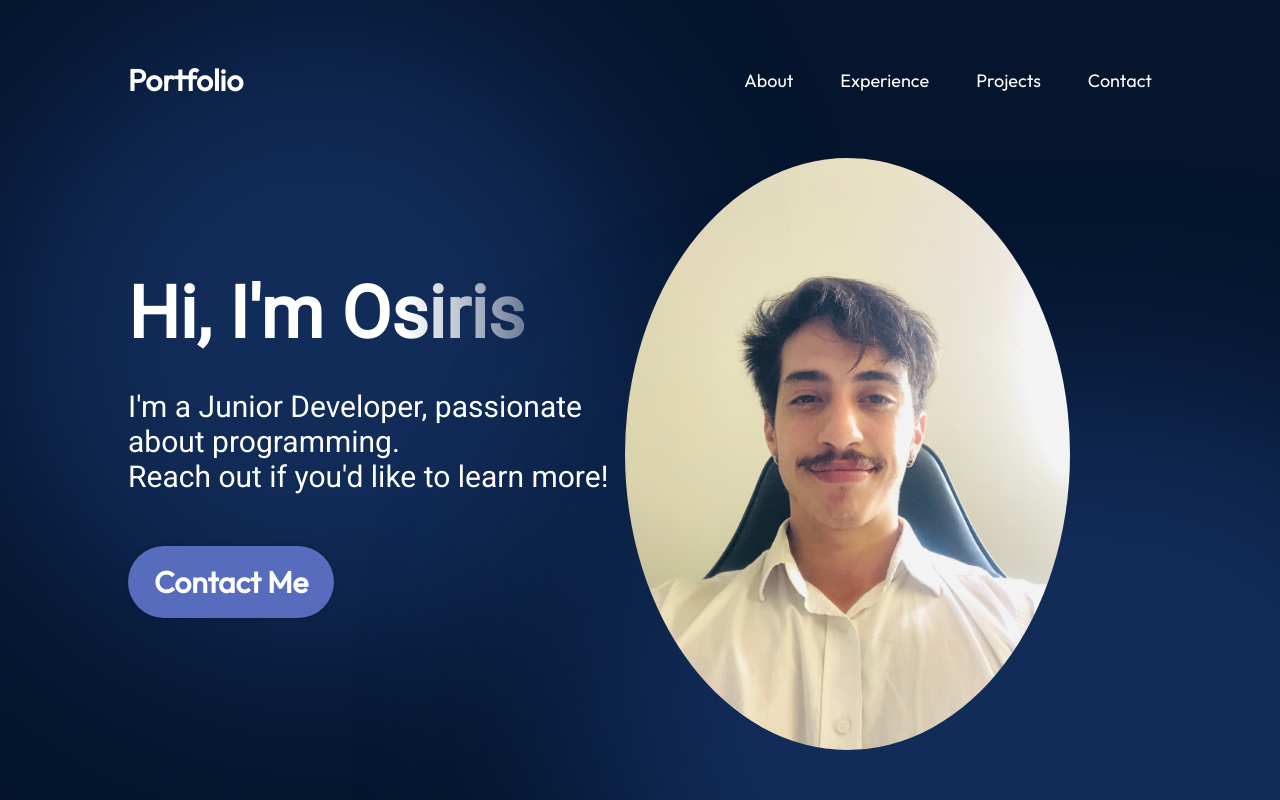
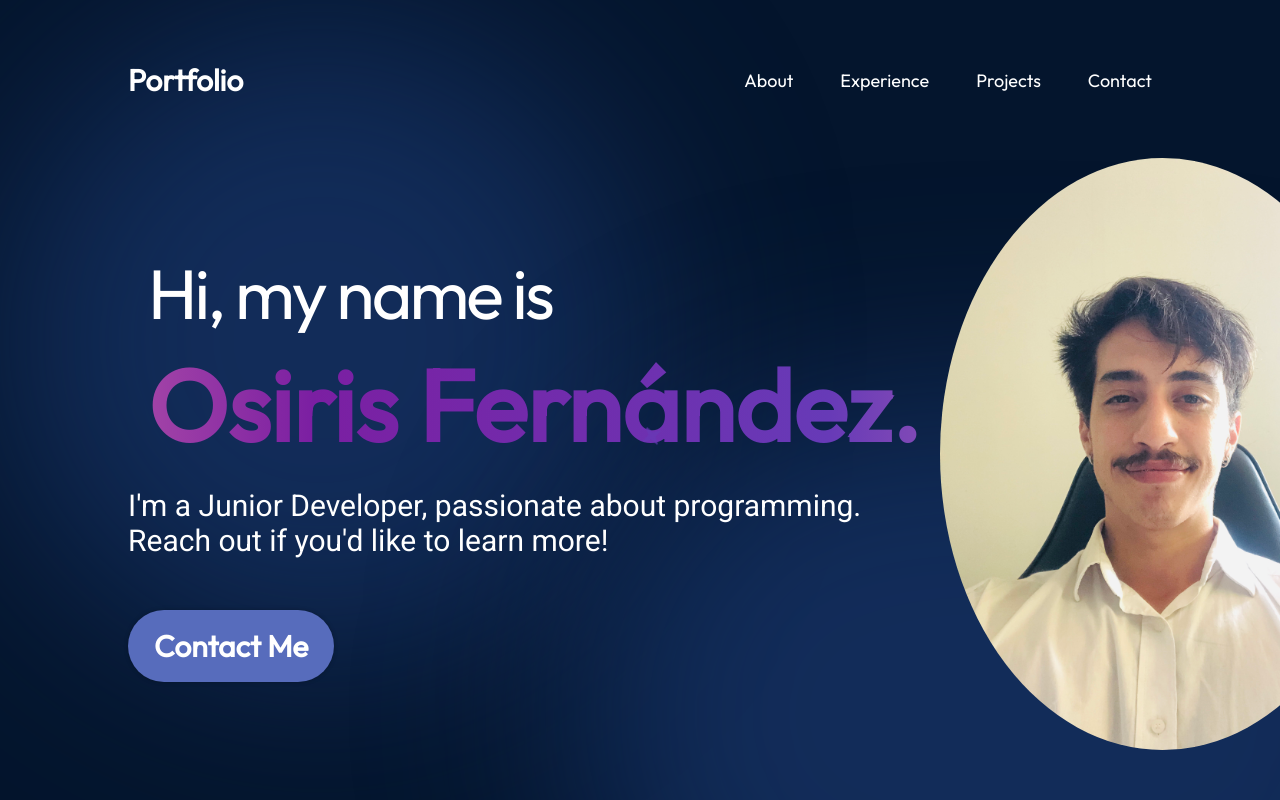
Before and after one commit to OsirisFer/react-github-pages, a React (Create React App) app: page / in a window 1280 px wide. Shown: the top 800 px of the page. Built offline with nearby package versions, Linux system fonts and the light colour scheme.

Commit message:
Added stars and pretty title +

```diff
--- a/src/components/About/About.module.css
+++ b/src/components/About/About.module.css
@@ -71,12 +71,16 @@
 }
 
 .aboutItem h3 {
-  font-size: 25px;
+  font-size: 30px;
   font-weight: 600;
 }
 
 .aboutItem p {
-  font-size: 25px;
+  font-size: 22px;
+}
+
+.aboutItem img {
+  margin-right: 20px;
 }
 
 @media screen and (max-width: 830px) {
--- a/src/components/Contact/SocialLinks.css
+++ b/src/components/Contact/SocialLinks.css
@@ -61,7 +61,7 @@
 }
 
 .socialLinks li:nth-child(3) a:before {
-  background: #dd4b39;
+  background: rgba(0, 0, 0, 0.952);
 }
 
 .socialLinks li:nth-child(4) a:before {
--- a/src/components/Hero/Hero.jsx
+++ b/src/components/Hero/Hero.jsx
@@ -1,14 +1,60 @@
-import React from "react";
+import React, { useEffect } from "react";
 
 import styles from "./Hero.module.css";
 import OsirisImg from "./OsirisImg.png";
+import "./stars.css";
 
 export const Hero = () => {
+  useEffect(() => {
+    let index = 0;
+    const interval = 1000;
+
+    const rand = (min, max) =>
+      Math.floor(Math.random() * (max - min + 1)) + min;
+
+    const animate = (star) => {
+      star.style.setProperty("--star-left", `${rand(-10, 100)}%`);
+      star.style.setProperty("--star-top", `${rand(-40, 80)}%`);
+      star.style.animation = "none";
+      void star.offsetHeight; // Trigger reflow
+      star.style.animation = "";
+    };
+
+    const stars = document.getElementsByClassName("magic-star");
+
+    for (const star of stars) {
+      setTimeout(() => {
+        animate(star);
+        setInterval(() => animate(star), 1000);
+      }, index++ * (interval / 3));
+    }
+  }, []);
 
   return (
-    <section className={styles.container}>
-        <div className={styles.content}>
-            <h1 className={styles.title}>Hi, I'm Osiris</h1>
+    <section className={styles.container2}>
+        <div className="container">
+  <h1>
+    <p className="notmagic-text">Hi, my name is </p><br />
+    <span className="magic">
+      <span className="magic-star">
+        <svg viewBox="0 0 512 512">
+          <path d="M512 255.1c0 11.34-7.406 20.86-18.44 23.64l-171.3 42.78l-42.78 171.1C276.7 504.6 267.2 512 255.9 512s-20.84-7.406-23.62-18.44l-42.66-171.2L18.47 279.6C7.406 276.8 0 267.3 0 255.1c0-11.34 7.406-20.83 18.44-23.61l171.2-42.78l42.78-171.1C235.2 7.406 244.7 0 256 0s20.84 7.406 23.62 18.44l42.78 171.2l171.2 42.78C504.6 235.2 512 244.6 512 255.1z" />
+        </svg>
+      </span>
+      <span className="magic-star">
+        <svg viewBox="0 0 512 512">
+          <path d="M512 255.1c0 11.34-7.406 20.86-18.44 23.64l-171.3 42.78l-42.78 171.1C276.7 504.6 267.2 512 255.9 512s-20.84-7.406-23.62-18.44l-42.66-171.2L18.47 279.6C7.406 276.8 0 267.3 0 255.1c0-11.34 7.406-20.83 18.44-23.61l171.2-42.78l42.78-171.1C235.2 7.406 244.7 0 256 0s20.84 7.406 23.62 18.44l42.78 171.2l171.2 42.78C504.6 235.2 512 244.6 512 255.1z" />
+        </svg>
+      </span>
+      <span className="magic-star">
+        <svg viewBox="0 0 512 512">
+          <path d="M512 255.1c0 11.34-7.406 20.86-18.44 23.64l-171.3 42.78l-42.78 171.1C276.7 504.6 267.2 512 255.9 512s-20.84-7.406-23.62-18.44l-42.66-171.2L18.47 279.6C7.406 276.8 0 267.3 0 255.1c0-11.34 7.406-20.83 18.44-23.61l171.2-42.78l42.78-171.1C235.2 7.406 244.7 0 256 0s20.84 7.406 23.62 18.44l42.78 171.2l171.2 42.78C504.6 235.2 512 244.6 512 255.1z" />
+        </svg>
+      </span>
+      <span className="magic-text"> Osiris Fernández.</span>
+    </span>
+  </h1>
+  <div className={styles.content}>
             <p className={styles.description}>
             I'm a Junior Developer, passionate about programming.
             <br></br>Reach out if you'd like to learn more!
@@ -17,6 +63,7 @@ export const Hero = () => {
                 Contact Me
             </a>
         </div>
+</div>
         <img
             src={OsirisImg}
             alt="Hero of me"
--- a/src/components/Hero/Hero.module.css
+++ b/src/components/Hero/Hero.module.css
@@ -1,6 +1,6 @@
 @import "../../vars.css";
 
-.container {
+.container2 {
   position: relative;
   display: flex;
   align-items: center;
@@ -16,7 +16,6 @@
   flex-direction: column;
   align-items: flex-start;
   color: var(--color-text);
-  z-index: 1;
 }
 
 .title {
@@ -87,7 +86,7 @@ background-clip: text;
   border-radius: 764px;
   background: rgba(25, 55, 109, 0.7);
   filter: blur(100px);
-  z-index: 0;
+  z-index: -1;
 }
 
 .bottomBlur {
@@ -101,7 +100,7 @@ background-clip: text;
   border-radius: 764px;
   background: rgba(25, 55, 109, 0.7);
   filter: blur(100px);
-  z-index: 0;
+  z-index: -1;
 }
 
 @media screen and (max-width: 830px) {
@@ -109,7 +108,7 @@ background-clip: text;
     flex-direction: column-reverse;
   }
 
-  .content {
+  .content2 {
     align-items: center;
   }
 }
--- /dev/null
+++ b/src/components/Hero/stars.css
@@ -0,0 +1,98 @@
+.container {
+    --purple: rgb(123, 31, 162);
+    --violet: rgb(103, 58, 183);
+    --pink: rgb(244, 143, 177);
+  }
+
+  @keyframes background-pan {
+    from {
+      background-position: 0% center;
+    }
+    to {
+      background-position: -200% center;
+    }
+  }
+
+  @keyframes scale {
+    from, to {
+      transform: scale(0);
+    }
+    50% {
+      transform: scale(1);
+    }
+  }
+
+  @keyframes rotate {
+    from {
+      transform: rotate(0deg);
+    }
+    to {
+      transform: rotate(180deg);
+    }
+  }
+
+
+  .container h1 {
+    color: white;
+    font-family: "Rubik", sans-serif;
+    /* font-size: clamp(2em, 2vw, 4em); */
+    font-size: 100px;
+    font-weight: 400;
+    padding: 20px;
+    text-align: left;
+  }
+
+  .container h1 > .magic {
+    display: inline-block;
+    position: relative;
+  }
+
+  .container .magic-text {
+  line-height: 1.1; /* Adjust this value to reduce the vertical spacing */
+  font-weight: bold;
+}
+
+.container .notmagic-text {
+    line-height: 1.1; /* Adjust this value to reduce the vertical spacing */
+    letter-spacing: -3px; /* Adjust this value to change the spacing between characters */
+  font-size: 70px;
+  display: inline-block;
+  margin: 0;
+}
+
+  .container h1 > .magic > .magic-star {
+    --size: clamp(20px, 1.5vw, 30px);
+    animation: scale 700ms ease forwards;
+    display: block;
+    height: var(--size);
+    left: var(--star-left);
+    position: absolute;
+    top: var(--star-top);
+    width: var(--size);
+  }
+
+  .container h1 > .magic > .magic-star > svg {
+    animation: rotate 1000ms linear infinite;
+    display: block;
+    opacity: 0.7;
+  }
+
+  .container h1 > .magic > .magic-star > svg > path {
+    fill: var(--violet);
+  }
+
+  .container h1 > .magic > .magic-text {
+    animation: background-pan 3s linear infinite;
+    background: linear-gradient(
+      to right,
+      var(--purple),
+      var(--violet),
+      var(--pink),
+      var(--purple)
+    );
+    background-size: 200%;
+    -webkit-background-clip: text;
+    -webkit-text-fill-color: transparent;
+    background-clip: text; /* Add the standard property */
+    white-space: nowrap;
+  }
```
Also changed, not shown: 15 other files (tests, documents, lock files or other folders).
